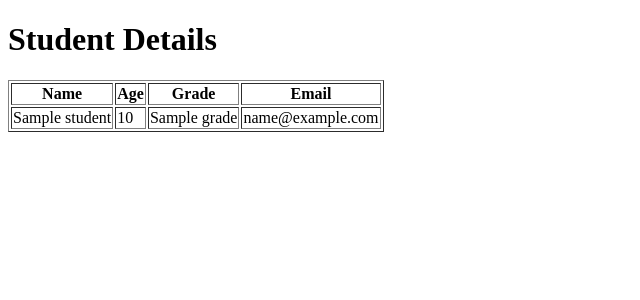
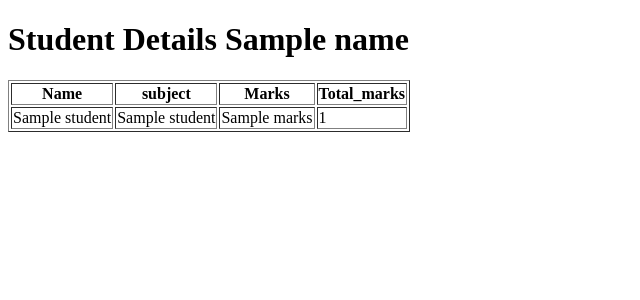
Before and after one commit to jwalant007/qr-code-genrator, a Flask app: template templates/student.html in a window 1280 px wide. Shown: the top 300 px of the page, without its empty margins (0-640 px from the left). Run offline with Flask 3, Linux system fonts and the light colour scheme; the template is opened without the code that fills it: most values are stand-ins (such as "Sample title", 1, 10 or a date in 2020).

Commit message:
Updated Flask app for redeployment on Render

```diff
--- a/templates/student.html
+++ b/templates/student.html
@@ -6,21 +6,21 @@
 </head>
 
 <body>
-    <h1>Student Details</h1>
+    <h1>Student Details {{ Name }}</h1>
 
     {% if student and student.name %}
         <table border="1">
             <tr>
                 <th>Name</th>
-                <th>Age</th>
-                <th>Grade</th>
-                <th>Email</th>
+                <th>subject</th>
+                <th>Marks</th>
+                <th>Total_marks</th>
             </tr>
             <tr>
-                <td>{{ student.name }}</td>
-                <td>{{ student.age }}</td>
-                <td>{{ student.grade }}</td>
-                <td>{{ student.email }}</td>
+                <td>{{ students.name }}</td>
+                <td>{{ students.subject }}</td>
+                <td>{{ students.marks }}</td>
+                <td>{{ students.total_marks }}</td>
             </tr>
         </table>
     {% else %}
```
